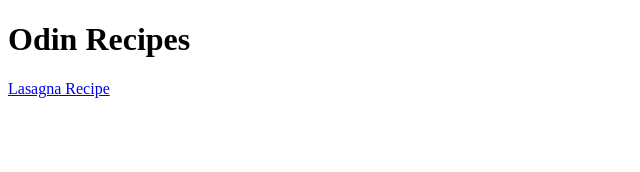
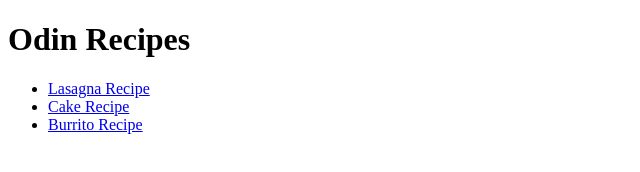
Before and after one commit to gur-sharan/odin-recipes, a plain HTML site: page index.html in a window 1280 px wide. Shown: the whole page, without its empty margins (0-640 px from the left). Drawn offline with Linux system fonts and the light colour scheme.

Commit message:
add links to index file

```diff
--- a/index.html
+++ b/index.html
@@ -7,6 +7,12 @@
 
     <body>
         <h1>Odin Recipes</h1>
-        <a href="recipes/lasagna.html">Lasagna Recipe</a>
+
+        <ul>
+            <li><a href="recipes/lasagna.html">Lasagna Recipe</a></li>
+            <li><a href="recipes/cake.html">Cake Recipe</a></li>
+            <li><a href="recipes/burrito.html">Burrito Recipe</a></li>
+          </ul>
+
     </body>
 </html>
```
